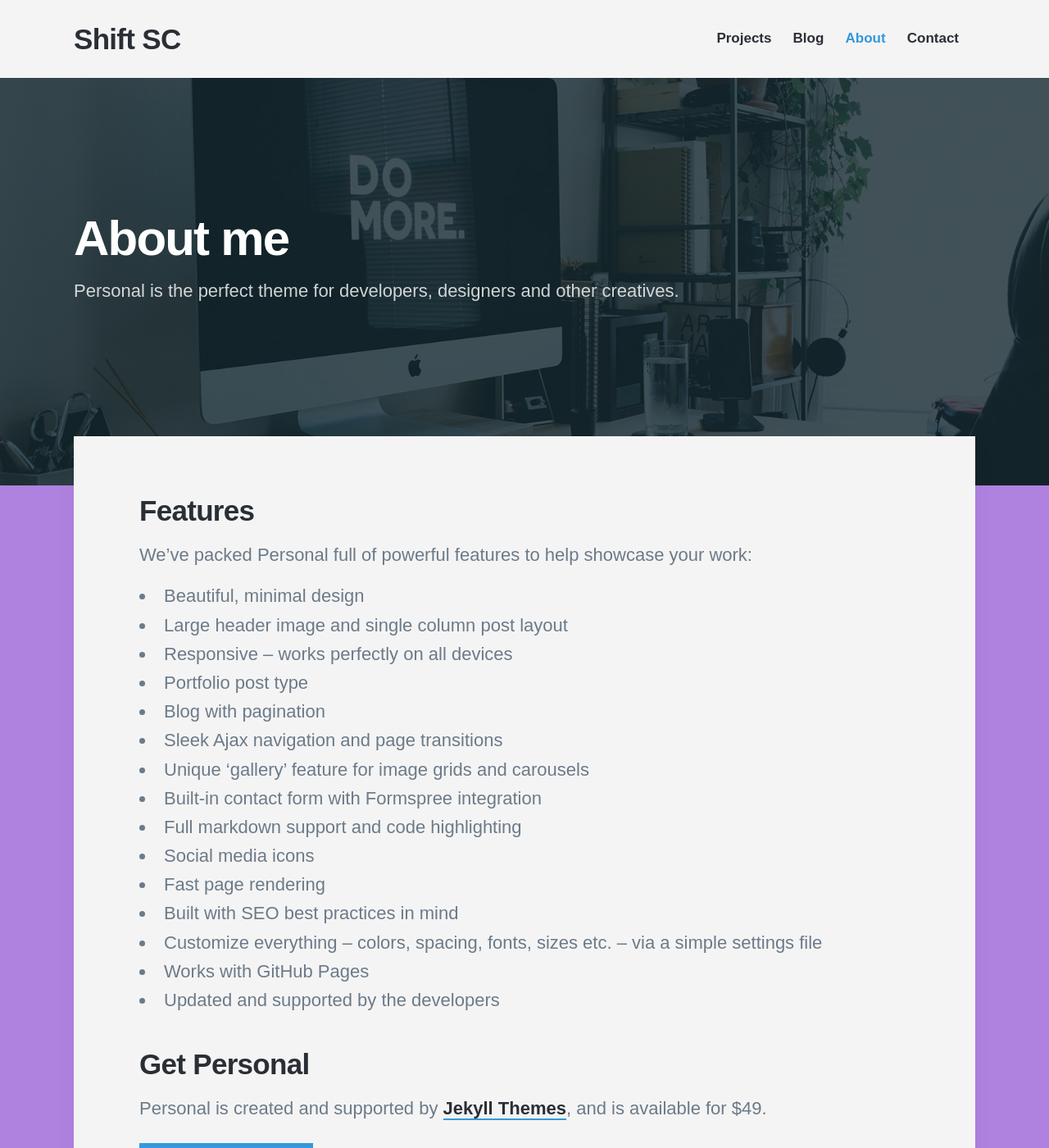
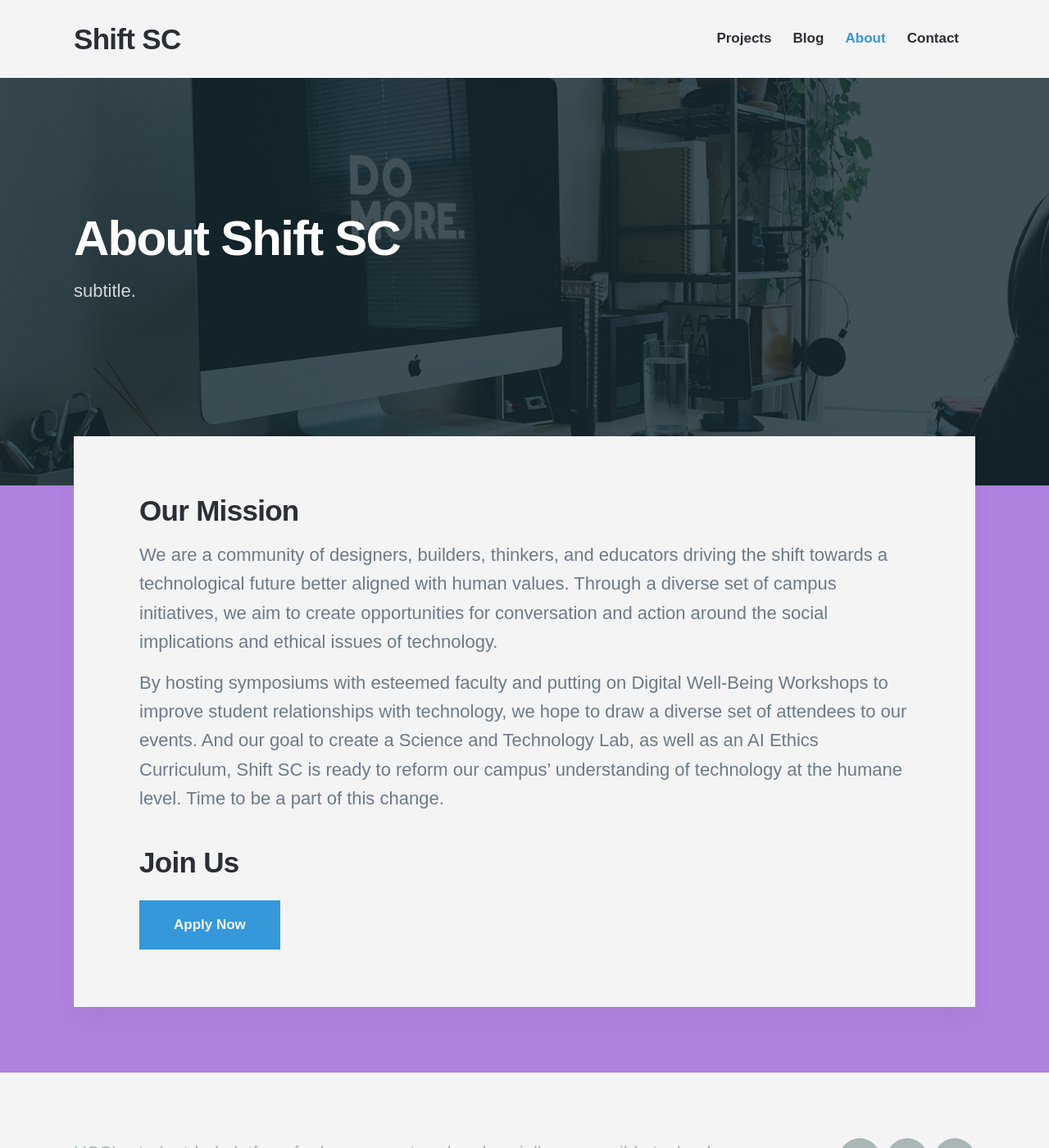
Before and after one commit to shiftsc/shiftsc.github.io, a Jekyll site: the page built from _pages/about.md, in a window 1280 px wide and 1400 px high. Shown: the whole window at 82% size. Built offline with Jekyll 4.4.1, drawn with Linux system fonts in a browser that asks for light colours; nearby versions of some CDN libraries; some web fonts are replaced.

Commit message:
editited 'about' page

```diff
--- a/_pages/about.md
+++ b/_pages/about.md
@@ -1,32 +1,16 @@
 ---
-title: About me
-subtitle: Personal is the perfect theme for developers, designers and other creatives.
-description: Personal is the perfect theme for developers, designers and other creatives.
+title: About Shift SC
+subtitle: subtitle.
+description: description.
 featured_image: /images/demo/about.jpg
 ---
 
-## Features
+## Our Mission
 
-We've packed Personal full of powerful features to help showcase your work:
+We are a community of designers, builders, thinkers, and educators driving the shift towards a technological future better aligned with human values. Through a diverse set of campus initiatives, we aim to create opportunities for conversation and action around the social implications and ethical issues of technology.
 
-* Beautiful, minimal design
-* Large header image and single column post layout
-* Responsive – works perfectly on all devices
-* Portfolio post type
-* Blog with pagination
-* Sleek Ajax navigation and page transitions
-* Unique 'gallery' feature for image grids and carousels
-* Built-in contact form with Formspree integration
-* Full markdown support and code highlighting
-* Social media icons
-* Fast page rendering
-* Built with SEO best practices in mind
-* Customize everything – colors, spacing, fonts, sizes etc. – via a simple settings file
-* Works with GitHub Pages
-* Updated and supported by the developers
+By hosting symposiums with esteemed faculty and putting on Digital Well-Being Workshops to improve student relationships with technology, we hope to draw a diverse set of attendees to our events. And our goal to create a Science and Technology Lab, as well as an AI Ethics Curriculum, Shift SC is ready to reform our campus' understanding of technology at the humane level. Time to be a part of this change.
 
-## Get Personal
+## Join Us
 
-Personal is created and supported by [Jekyll Themes](https://jekyllthemes.io), and is available for $49.
-
-<a href="https://jekyllthemes.io/theme/personal-website-jekyll-theme" class="button button--large">Get This Theme</a>
+<a href="https://jekyllthemes.io/theme/personal-website-jekyll-theme" class="button button--large">Apply Now</a>
```
